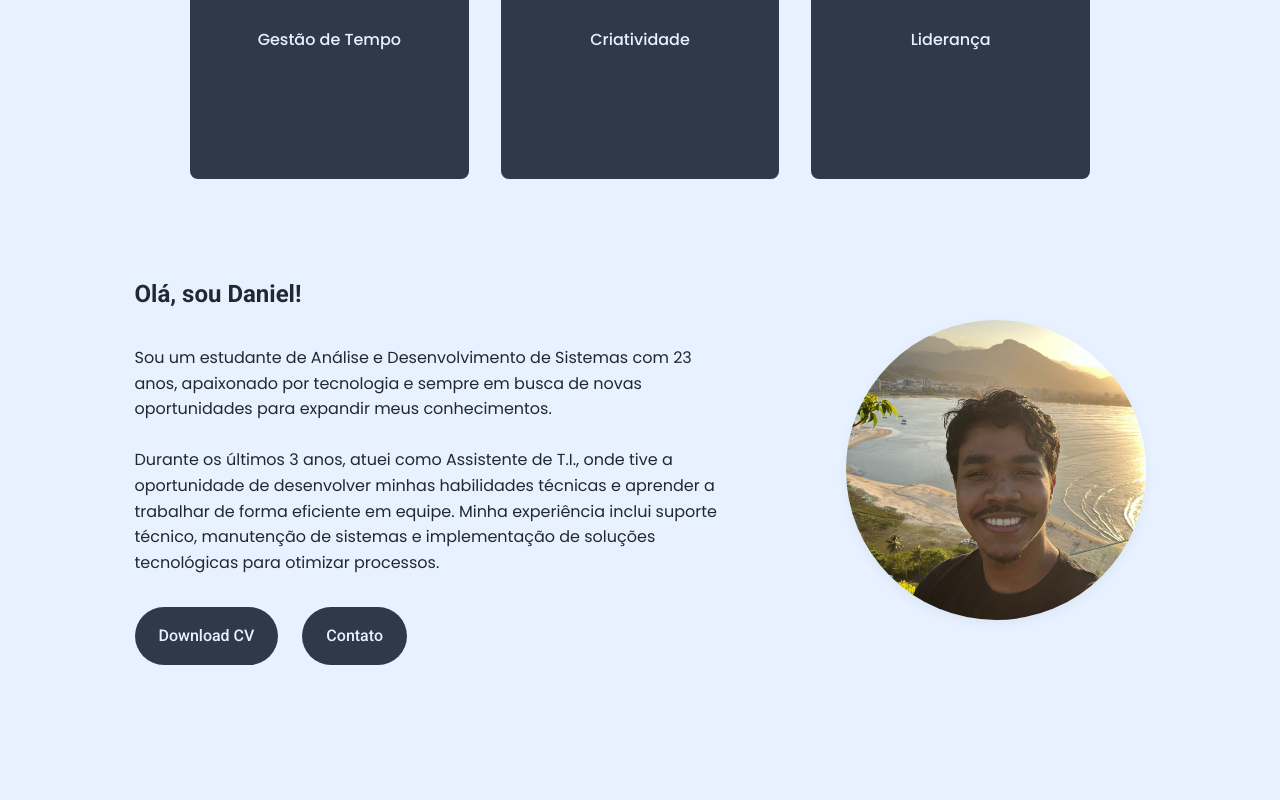
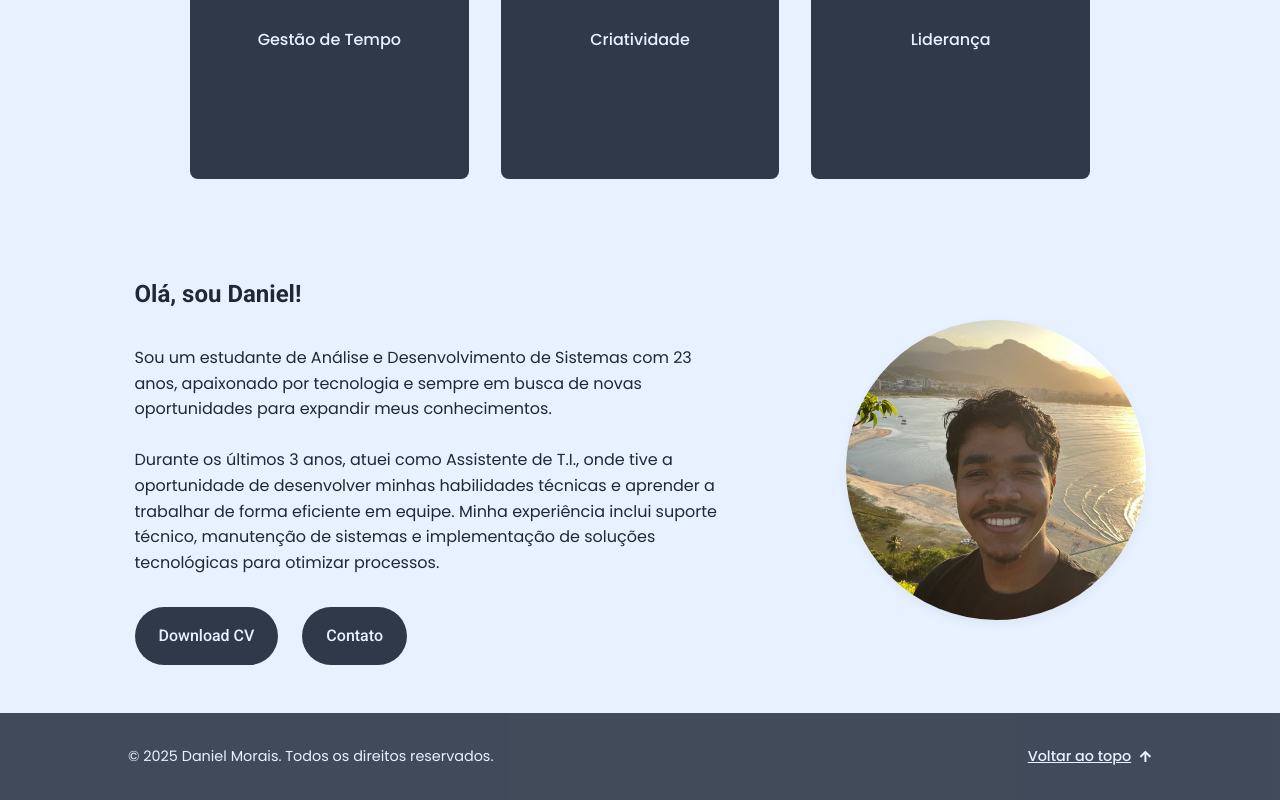
Before and after one commit to DanielPMorais/portfolio, a React (Vite) app: page / in a window 1280 px wide. Shown: the part 1835-2635 px from the top of the page. Before the commit the page ends 2548 px from the top, so only its background shows below. Built offline with nearby package versions, Linux system fonts and the light colour scheme.

Commit message:
feat(Footer): add Footer component with back-to-top functionality and styling

```diff
--- a/src/App.jsx
+++ b/src/App.jsx
@@ -4,6 +4,7 @@ import { Projects } from './features/Projects/Projects';
 import { useScrollSpy } from './hooks/useScrollSpy';
 import { Skills } from './features/Skills/Skills';
 import { About } from './features/About/About';
+import { Footer } from './components/layout/Footer/Footer';
 
 function App() {
   const sectionIds = ['home', 'projects', 'skills', 'about-me'];
@@ -23,7 +24,7 @@ function App() {
         <About />
       </main>
 
-      {/* <Footer /> */}
+      <Footer />
     </>
   );
 }
--- /dev/null
+++ b/src/components/layout/Footer/Footer.jsx
@@ -0,0 +1,22 @@
+import React from 'react';
+import styles from './Footer.module.css';
+import { Container } from '../Container/Container';
+import { FaArrowUp } from 'react-icons/fa';
+
+export function Footer() {
+  // Pega o ano atual automaticamente
+  const currentYear = new Date().getFullYear();
+
+  return (
+    <footer className={styles.footer}>
+      <Container>
+        <div className={styles.footerContainer}>
+          <p>© {currentYear} Daniel Morais. Todos os direitos reservados.</p>
+          <a href="#home" className={styles.backToTop}>
+            Voltar ao topo <FaArrowUp className={styles.arrowIcon} />
+          </a>
+        </div>
+      </Container>
+    </footer>
+  );
+}
--- /dev/null
+++ b/src/components/layout/Footer/Footer.module.css
@@ -0,0 +1,50 @@
+.footer {
+  background-color: var(--color-nav-background);
+  color: var(--color-text-nav);
+  padding: var(--spacing-4) 0;
+  opacity: 0.9;
+}
+
+.footerContainer {
+  display: flex;
+  /* Mobile: empilhado */
+  flex-direction: column;
+  align-items: center;
+  justify-content: center;
+  gap: var(--spacing-2);
+  text-align: center;
+}
+
+.footerContainer p {
+  font-size: 0.9rem;
+}
+
+.backToTop {
+  font-weight: var(--font-weight-medium);
+  font-size: 0.9rem;
+  text-decoration: underline;
+  display: flex;
+  align-items: center;
+  gap: var(--spacing-1); /* Espaço entre texto e ícone */
+}
+
+.backToTop:hover {
+  color: var(--color-primary);
+}
+
+.arrowIcon {
+  font-size: 0.8rem;
+  transition: transform 0.2s ease;
+}
+
+.backToTop:hover .arrowIcon {
+  transform: translateY(-2px); /* Seta sobe no hover */
+}
+
+@media (min-width: 768px) {
+  .footerContainer {
+    /* Desktop: lado a lado */
+    flex-direction: row;
+    justify-content: space-between;
+  }
+}
```
